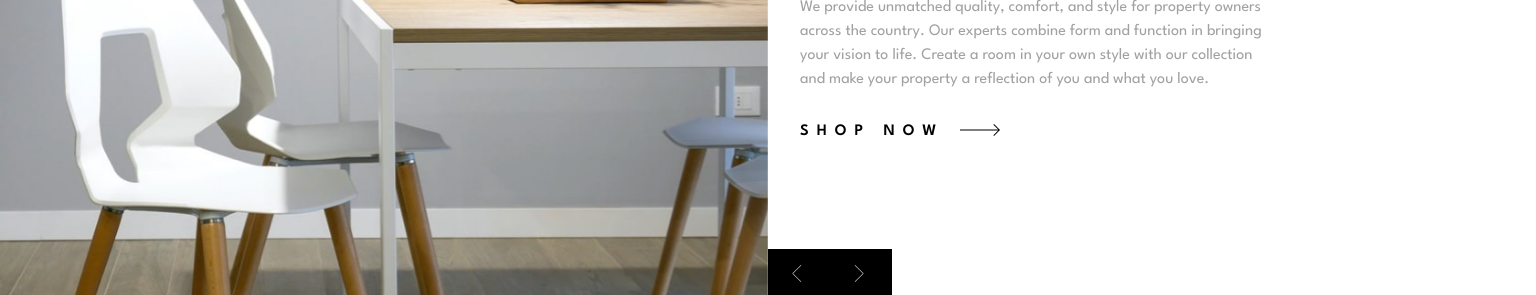
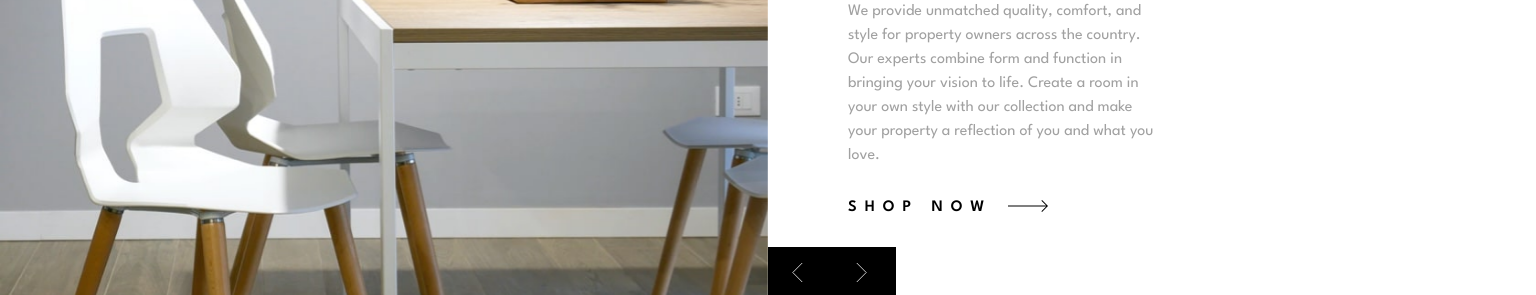
Before and after one commit to Arteque/room-homepage, a website: page index.html in a window 1280 px wide. Shown: the part 190-485 px from the top of the page, 1536 px wide, since content can reach past the window. Drawn offline with Linux system fonts and the light colour scheme.

Commit message:
Start page Slider Desktop view

```diff
--- a/App.js
+++ b/App.js
@@ -67,7 +67,7 @@
                 counter++
 
                }
-               let timerLineInterval = setInterval(timerLine, 10)
+            //    let timerLineInterval = setInterval(timerLine, 10)
 
             //   add the click event
 
--- a/App.scss
+++ b/App.scss
@@ -175,8 +175,6 @@ header{
 
 
 section{
-    // max-width: 1980px;
-    // margin-inline:auto;
     h2{
         font-size: 2rem;
         padding-block-start: 3rem;
@@ -248,6 +246,38 @@ section{
             }
         }
         @include desktop{
+            .sliders-container {
+                display: grid;
+                grid-template-columns: 0.6fr 0.4fr;
+                position: relative;
+                .media-and-ctrls-container{
+                    align-self: stretch;
+                    picture{
+                        height: 100%;
+                        width: auto;
+                        object-fit: cover;
+                    }
+                }
+                .texts-container {
+                    align-self: center;
+                    justify-self: start;
+                    padding-block-end: unset;
+                    &.wrapper{
+                        width: 60%;
+                        margin-inline: 5rem auto
+                    }
+                }
+                .controlls-container{
+                    right: auto;
+                    left: 100%;
+                    li{
+                        width: 4rem;
+                    }
+                }
+            }
+        }
+        /*
+        @include desktop{
             .sliders-container{
                 display:flex;
                 justify-content: flex-start;
@@ -281,6 +311,7 @@ section{
                 }
             }
         }
+        */
     }
     &#about-section{
         @include desktop{
```
Also changed, not shown: App.css, 1 other file.
